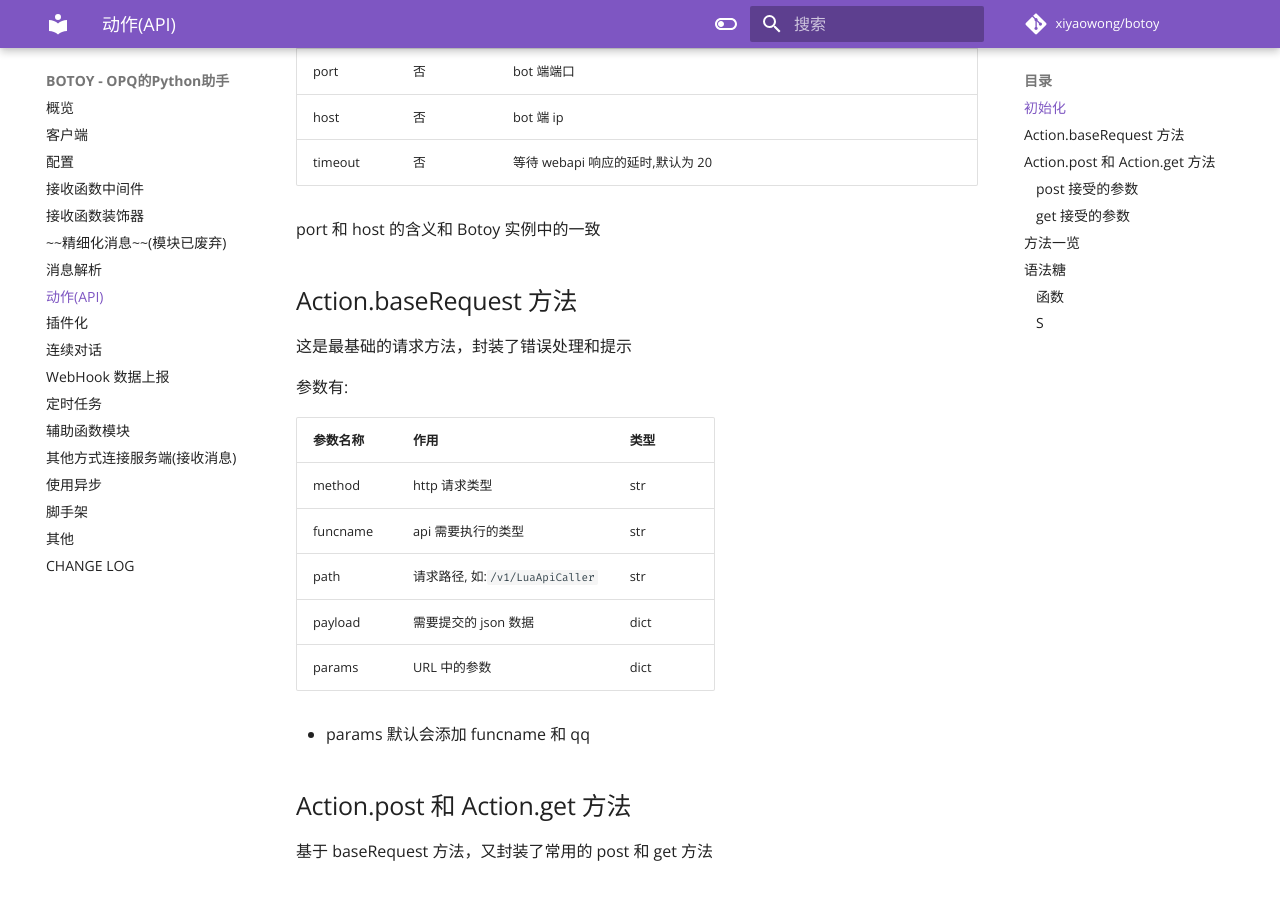
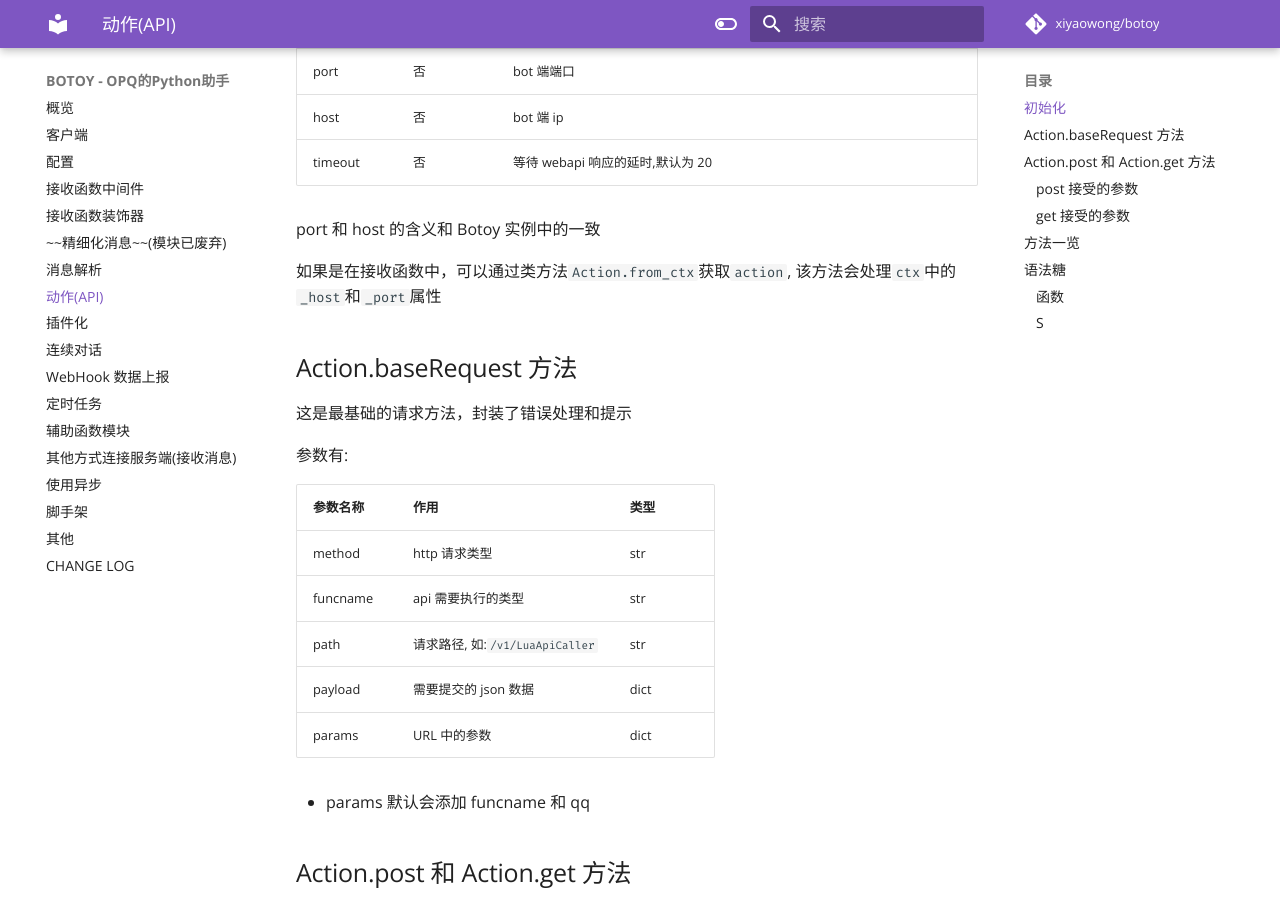
Before and after one commit to opq-osc/botoy, an MkDocs documentation site: the page built from docs/action.md, in a window 1280 px wide and 900 px high, scrolled down 433 px. Built offline with MkDocs 1.6.1 and Material for MkDocs 9.7.7, drawn with Linux system fonts in a browser that asks for light colours; comment, search, counter and statistics services are not loaded.

Commit message:
doc(action): from_ctx

```diff
--- a/docs/action.md
+++ b/docs/action.md
@@ -18,6 +18,9 @@ action = Action(qq=123456)
 | timeout | 否       | 等待 webapi 响应的延时,默认为 20                                          |
 
 port 和 host 的含义和 Botoy 实例中的一致
+
+如果是在接收函数中，可以通过类方法`Action.from_ctx`获取`action`,
+该方法会处理`ctx`中的`_host`和`_port`属性
 
 ## Action.baseRequest 方法
 
```
